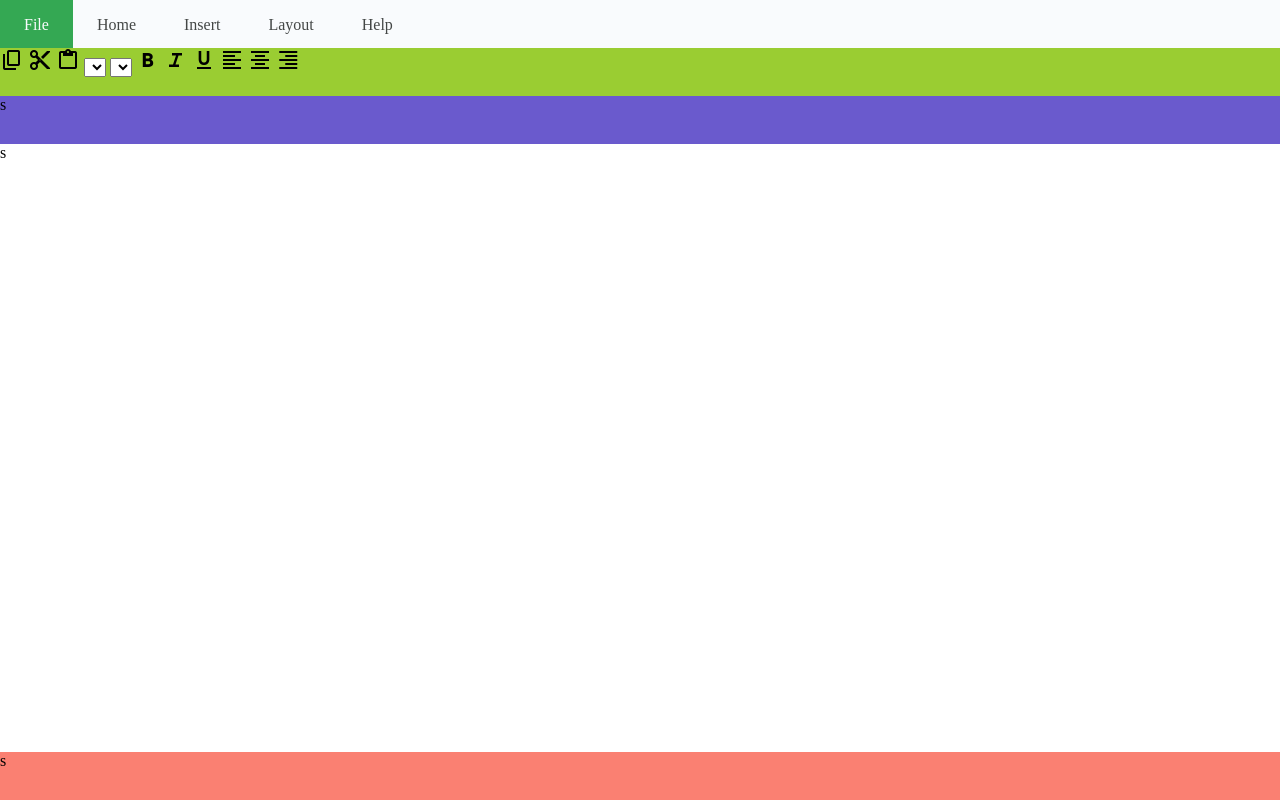
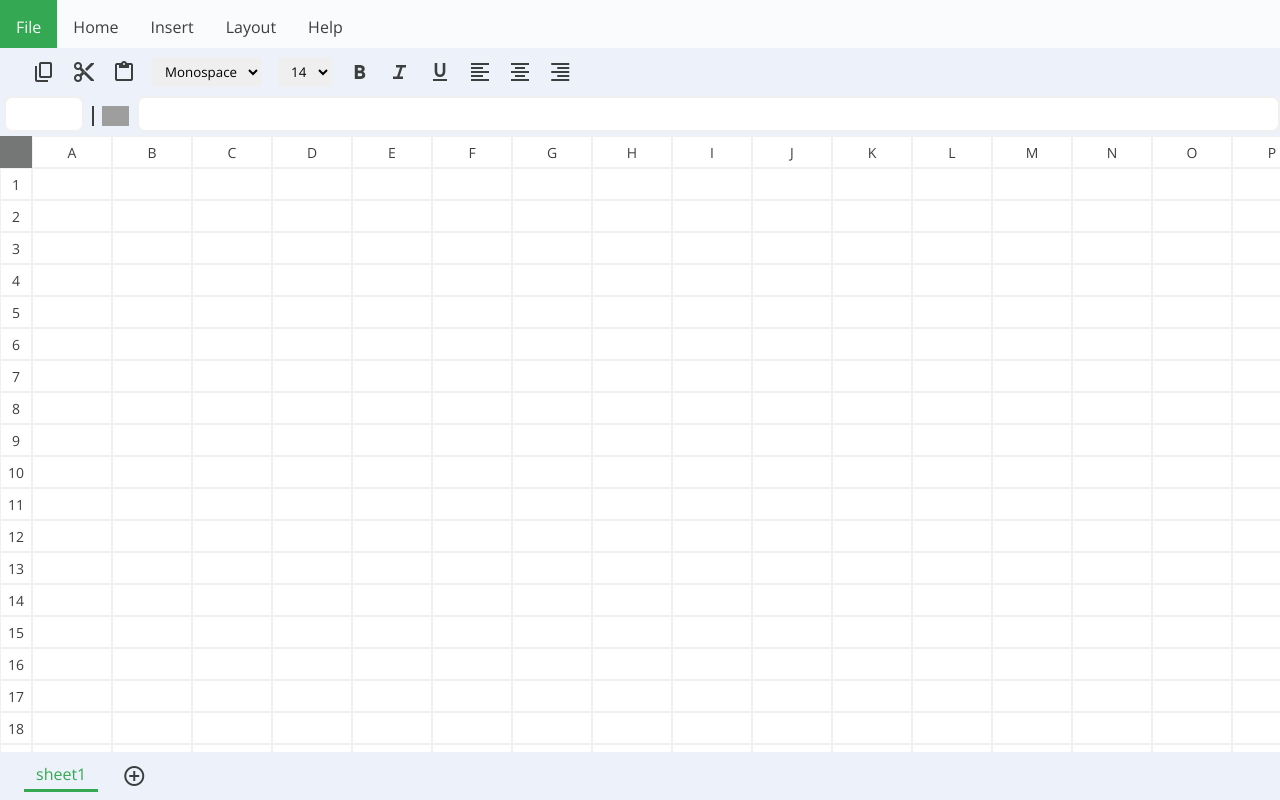
Before and after one commit to mimansha-swarup/excel-spreadsheet, a plain HTML site: page index.html in a window 1280 px wide. Drawn offline with nearby package versions, Linux system fonts and the light colour scheme; grey boxes are pictures that could not be loaded.

Commit message:
UI and address box

```diff
--- a/index.html
+++ b/index.html
@@ -4,6 +4,12 @@
     <meta charset="UTF-8" />
     <meta name="viewport" content="width=device-width, initial-scale=1.0" />
     <link rel="stylesheet" type="text/css" href="style.css" />
+    <script src="script.js" defer ></script>
+    <link
+      rel="icon"
+      type="image/x-icon"
+      href="https://ssl.gstatic.com/docs/doclist/images/mediatype/icon_1_spreadsheet_x16.png"
+    />
     <link
       rel="stylesheet"
       href="https://fonts.googleapis.com/css2?family=Material+Symbols+Outlined:opsz,wght,FILL,GRAD@48,400,0,0"
@@ -24,19 +30,50 @@
         <span class="material-symbols-outlined"> content_cut </span>
         <span class="material-symbols-outlined"> content_paste </span>
         <!-- -------------------------------------------------------- -->
-        <select ></select>
-        <select ></select>
+        <select class="font-family-prop">
+          <option value="monospace">Monospace</option>
+          <option value="sans-serif">Sans-Serif</option>
+          <option value="fantasy">Fantasy</option>
+          <option value="cursive">Cursive</option>
+        </select>
+        <select class="font-family-prop">
+          <option value="14">14</option>
+          <option value="16">16</option>
+          <option value="18">18</option>
+          <option value="20">20</option>
+          <option value="22">22</option>
+          <option value="24">24</option>
+        </select>
         <span class="material-symbols-outlined"> format_bold </span>
         <span class="material-symbols-outlined"> format_italic </span>
         <span class="material-symbols-outlined"> format_underlined </span>
         <span class="material-symbols-outlined"> format_align_left </span>
         <span class="material-symbols-outlined"> format_align_center </span>
         <span class="material-symbols-outlined"> format_align_right </span>
+      </div>
+      <div class="formula-action-cont">
+        <input type="text" class="address-bar" readonly />
+        <img
+          src="https://img.icons8.com/?size=50&id=62154&format=png"
+          alt="formula-icon"
+        />
+        <input type="text" class="formula-bar" />
+      </div>
+      <div class="cell-cont">
+        <div class="intersection-box"></div>
+        <div class="cell-col-cont"></div>
+        <div class="sheet-cells">
+          <div class="cell-row-cont"></div>
+
+        </div>
 
       </div>
-      <div class="address-action-cont">s</div>
-      <div class="cell-cont">s</div>
-      <div class="sheet-cont">s</div>
+      <div class="sheet-action-cont">
+        <div class="sheet-cont">
+          <div class="sheet">sheet1</div>
+        </div>
+        <span class="material-symbols-outlined"> add_circle </span>
+      </div>
     </main>
   </body>
 </html>
--- /dev/null
+++ b/script.js
@@ -0,0 +1,41 @@
+const rows =100;
+const columns =26;
+
+const cellRowCont = document.querySelector(".cell-row-cont")
+const cellColCont = document.querySelector(".cell-col-cont")
+const cellsCont = document.querySelector(".sheet-cells")
+const addressBar = document.querySelector(".address-bar")
+console.log(addressBar);
+
+for (let i = 0; i < rows; i++) {
+  const cellCol = document.createElement("div")
+  cellCol.innerText =i+1;
+  cellCol.setAttribute("class", "cell-col justify-center")
+  cellColCont.appendChild(cellCol)
+}
+for (let i = 0; i < columns; i++) {
+  const cellRow = document.createElement("div")
+  cellRow.innerText =String.fromCharCode(65+i);
+  cellRow.setAttribute("class", "cell-row justify-center")
+  cellRowCont.appendChild(cellRow)
+}
+
+for (let i = 0; i < rows; i++) {
+  const rowCont = document.createElement("div")
+  rowCont.setAttribute("class", "flex")
+  for (let j = 0; j < columns; j++) {
+    const cell  =  document.createElement("div")
+    cell.setAttribute("class", "cell-row justify-center")
+    cell.setAttribute("contentEditable", true)
+    addCellListener(cell, i, j)
+    rowCont.appendChild(cell)
+  }
+  cellsCont.appendChild(rowCont)
+}
+
+function addCellListener (cell,rowAddress,columnAsciiAddress){
+  cell.addEventListener("click", () =>{
+    addressBar.value = `${String.fromCharCode(65 + columnAsciiAddress)}${rowAddress+1}`
+  })
+
+}
--- a/style.css
+++ b/style.css
@@ -1,6 +1,10 @@
+@import url('https://fonts.googleapis.com/css2?family=Open+Sans&display=swap');
 *{
+  box-sizing: border-box;
   --header-color: #F9FBFD;
-  --black-color: #444746;
+  --action-bar-color: #EDF2FA;
+  --black-color: #3d3f3e;
+  --dark-grey-color: #747775;
   --white-color: #FFFFFF;
   --border-color: #F0F0F0;
   --primary-color: #34A853;
@@ -9,40 +13,161 @@
 body{
   padding: 0;
   margin: 0;
+  color: var(--black-color);
+  background-color: var(--white-color);
+  font-family: 'Open Sans', sans-serif;
+
 }
+select, option {
+  font-family: 'Open Sans', sans-serif;
+}
+
+.justify-center{
+  display: flex;
+  justify-content: center;
+  align-items: center;
+}
+.flex{
+  display: flex;
+
+}
+/* ---------- Page Action CSS ---------------- */
 .page-action-cont{
   background-color: var(--header-color);
   height: 3rem;
   width: 100vw;
   display: flex;
-  color: var(--black-color);
-  /* padding-left: .5rem; */
 }
 .page-action-cont .page-action{
-  padding: 1rem 1.5rem;
+  padding: 1rem ;
   cursor: pointer;
 }
 .page-action-cont .page-action:hover{
   background-color: var(--primary-color);
   color: var(--header-color);
 }
+/* ---------- Cell Action CSS ---------------- */
 .cell-action-cont{
-  background-color: yellowgreen;
+  background-color: var(--action-bar-color);
   height: 3rem;
   width: 100vw;
+  display: flex;
+  align-items: center;
+  padding-left: 1rem;
 }
-.address-action-cont{
-  background-color: slateblue;
+.cell-action-cont > *{
+  margin-left: 1rem;
+}
+.cell-action-cont > select{
+  padding: .25rem .5rem;
+  border-radius:  4px;
+  border: 1px solid var(--border-color);
+  outline: none;
+}
+
+/* ---------- Address Action CSS ---------------- */
+.formula-action-cont{
+  background-color: var(--action-bar-color);
+  display: flex;
+  /* align-items: center; */
+  align-items: flex-start;
+  height: 2.5rem;
+  width: 100vw;
+}
+.formula-action-cont > input{
+  border: none;
+  outline:none;
+  padding: .25rem .5rem;
+  border-radius:  8px;
+  border: 2px solid var(--border-color);
+  height: 90%;
+}
+.formula-action-cont > img{
+  height: 50%;
+  margin-right: .5rem;
+  padding-left: .5rem;
+  border-left: 2px solid var(--black-color);
+  align-self: center;
+}
+.address-bar{
+  width: 5rem;
+  margin: 0 .5rem 0 .25rem ;
+}
+.formula-bar{
+width: calc(100vw - 8.5rem);
+}
+/* ---------- Grid Action CSS ---------------- */
+.cell-cont{
+  background-color: var(--white-color);
+  height: calc(100vh - 3rem - 2.5rem - 3rem - 3rem);
+  width: 100vw;
+  position: relative;
+  overflow: auto;
+}
+.intersection-box{
+  background-color: var(--dark-grey-color);
+  width: 2rem;
+  height: 2rem;
+  position: fixed;
+  left:0;
+  z-index: 5;
+
+}
+.cell-col-cont{
+  width: 2rem;
+  position: sticky;
+  top:2rem;
+  left:0;
+  right: 2rem;;
+  background-color:  var(--white-color);
+  z-index: 1;
+  font-size: 14px;
+}
+.cell-col{
+  height: 2rem;
+  width: 2rem;
+  border: 1px solid var(--border-color);
+  text-align: center;
+
+}
+.cell-row-cont{
+  height: 2rem;
+  display: flex;
+  font-size: 14px;
+  position: sticky;
+  top: 0;
+  background-color: var(--white-color);
+}
+.cell-row{
+  text-align: center;
+  border: 1px solid var(--border-color);
+  height: 2rem;
+  width : 5rem;
+}
+.sheet-cells{
+  position: absolute;
+  top: 0;
+  left: 2rem;
+
+}
+/* ---------- Sheet CSS ---------------- */
+.sheet-action-cont{
+  background-color: var(--action-bar-color);
   height: 3rem;
   width: 100vw;
-}
-.cell-cont{
-  background-color: var(--white-color);
-  height: calc(100vh - 3rem - 3rem - 3rem - 3rem);
-  width: 100vw;
+  display: flex;
+  align-items: center;
 }
 .sheet-cont{
-  background-color: salmon;
-  height: 3rem;
-  width: 100vw;
+  display: flex;
+  align-items: center;
+  height: 80%;
+  width: fit-content;
+  margin: 0  1.5rem;
 }
+.sheet{
+  padding : .25rem .75rem;
+  border-bottom: 3px solid var(--primary-color);
+  color: var(--primary-color);
+
+}
```
